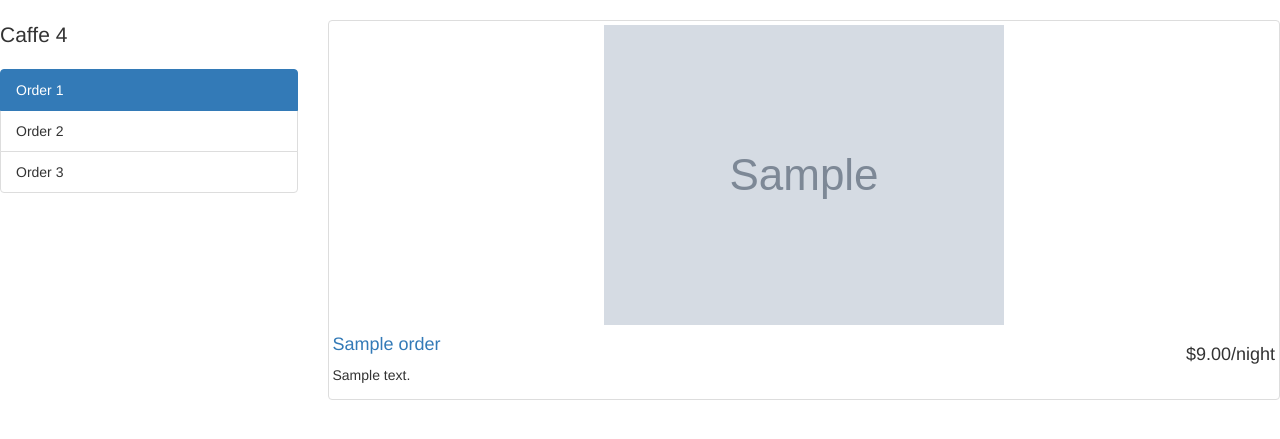
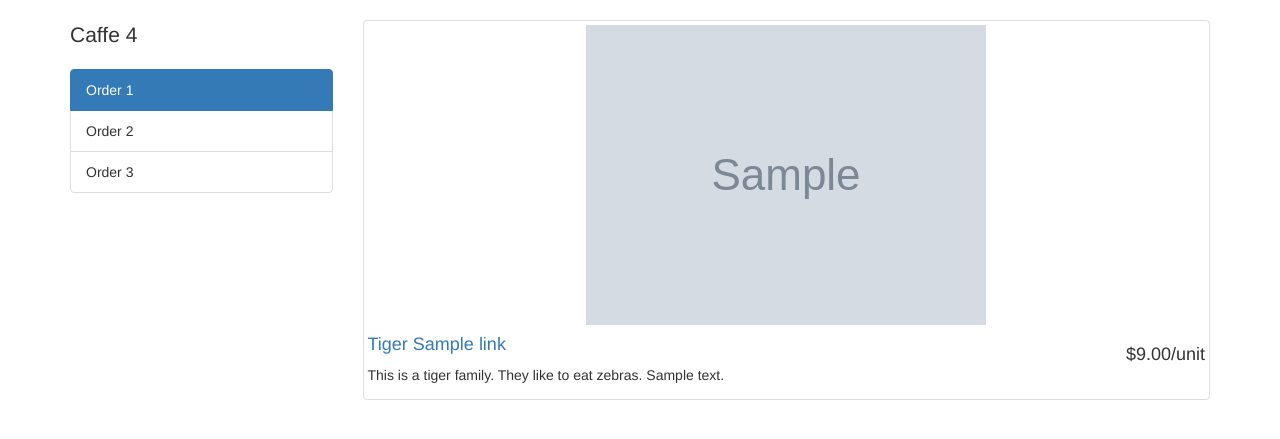
Before and after one commit to aidanjwang/caffe-4, a Django app: template mysite/app/templates/order-details.html in a window 1280 px wide. Shown: the part 52-491 px from the top of the page. Run offline with Django 3.2, Linux system fonts and the light colour scheme; the template is opened without the code that fills it: most values are stand-ins (such as "Sample title", 1, 10 or a date in 2020); grey boxes marked "Sample" are stand-in pictures; some libraries are stand-ins or nearby versions.

Commit message:
stuff last night

```diff
--- a/mysite/app/templates/base.html
+++ b/mysite/app/templates/base.html
@@ -27,7 +27,9 @@
                 </div>
             </div>
         </nav>
+    <div class="container">
         {% block content %}
         {% endblock content %}
+    </div>
 </body>
 </html>
--- a/mysite/app/templates/order-details.html
+++ b/mysite/app/templates/order-details.html
@@ -18,11 +18,11 @@
         </div>
         <div class="col-md-9">
             <div class="thumbnail">
-                    <img class="img-responsive" src="{{ order.image }}">
+                <img class="img-responsive" src="{{ picture }}">
                 <div class="caption-full">
-                        <h4 class="pull-right">$9.00/night</h4>
-                        <h4><a>{{ order.name }}</a></h4>
-                        <p>{{ order.description }}</p>
+                    <h4 class="pull-right">$9.00/unit</h4>
+                    <h4><a>Tiger {{ link.name }}</a></h4> <!-- TODO: -->
+                    <p>This is a tiger family. They like to eat zebras. {{ link.description }}</p> <!-- TODO: -->
                     <!-- <p>
                         <em>Submitted By <%= campground.author.username %></em>
                     </p>
```
Also changed, not shown: mysite/app/templates/create-order.html (+23 -2 lines), mysite/app/views.py (+19 -10 lines). Lines whose indentation alone changed are shown as unchanged.
